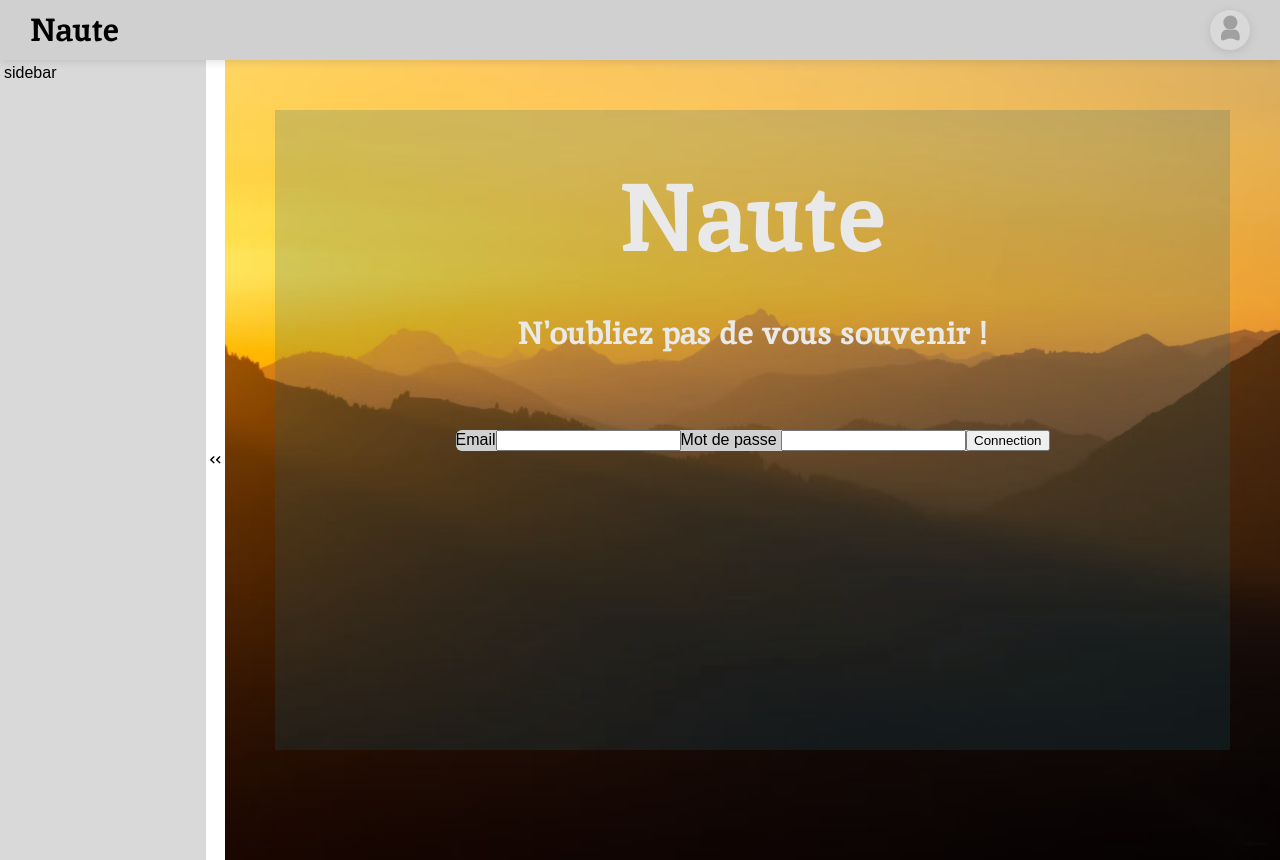
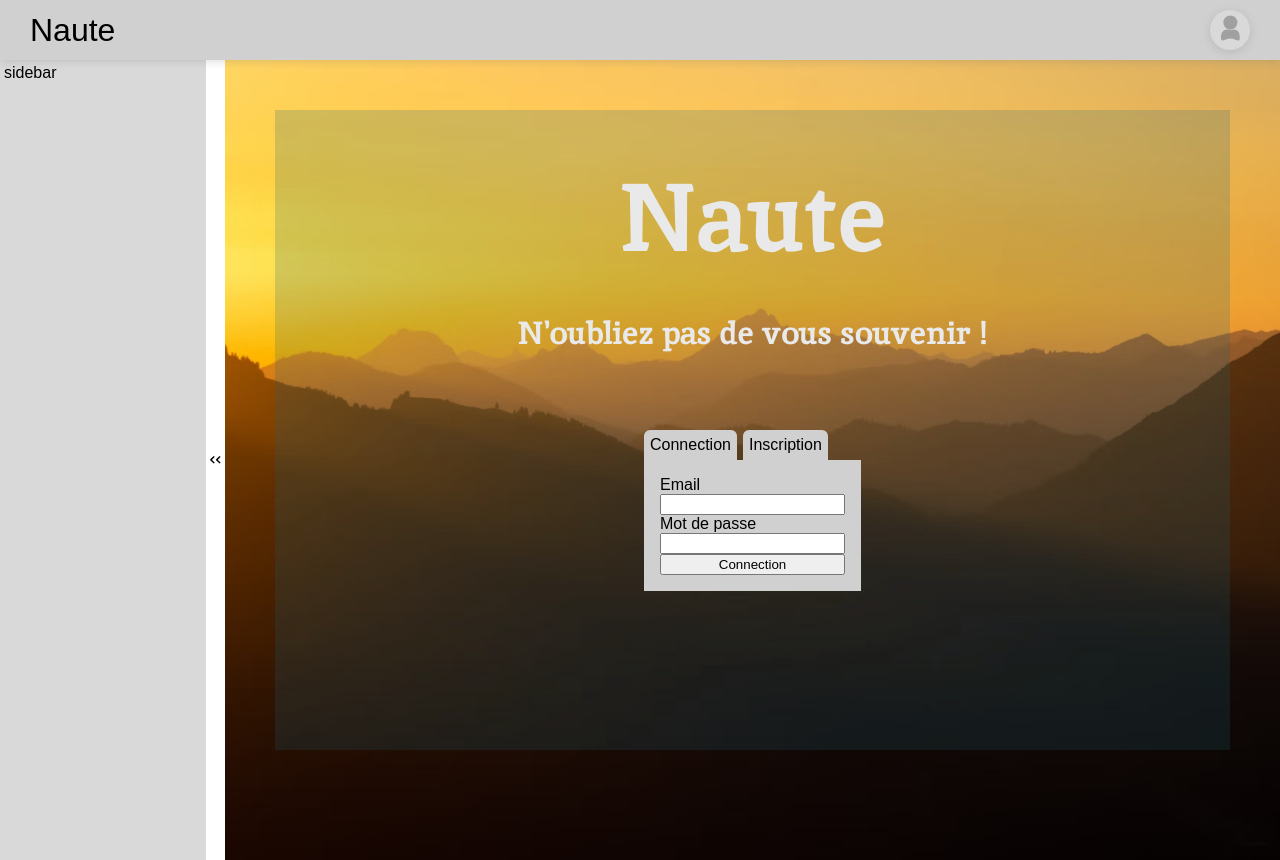
Before and after one commit to LA4/NAUTE, a React (Vite) app: page / in a window 1280 px wide. Built offline with nearby package versions, Linux system fonts and the light colour scheme; a web font is replaced by a local one.

Commit message:
Form - some css

```diff
--- /dev/null
+++ b/src/components/form/ConnectionForm.tsx
@@ -0,0 +1,14 @@
+import "./form.css";
+export function ConnectionForm() {
+  return (
+    <>
+      <form className="form-container" action="">
+        <label htmlFor="email">Email</label>
+        <input type="email" id="email" />
+        <label htmlFor="password">Mot de passe </label>
+        <input type="password" id="password" />
+        <button>Connection</button>
+      </form>
+    </>
+  );
+}
--- /dev/null
+++ b/src/components/form/form.css
@@ -0,0 +1,6 @@
+.form-container{
+    display: flex;
+    flex-direction: column;
+    background-color: var(--main);
+    padding: 1rem;
+}
--- a/src/general.css
+++ b/src/general.css
@@ -6,7 +6,7 @@
 @font-face {
     font-family: "Inika";
     src: url("/assets/componentsAssets/font/Inika-Bold.ttf");
-    font-weight: 600;
+    font-weight: 700;
 }
 
 *{box-sizing: border-box;}
--- a/src/pages/login/Login.tsx
+++ b/src/pages/login/Login.tsx
@@ -1,5 +1,6 @@
 import "./login.css";
 import header from "../../../public/assets/images/header.png";
+import { ConnectionForm } from "../../components/form/ConnectionForm";
 
 export function Login() {
   const backgroundStyle = {
@@ -16,14 +17,13 @@ export function Login() {
             <h1>Naute</h1>
             <p>N'oubliez pas de vous souvenir !</p>
           </div>
+
           <div className="login-form-container">
-            <form action="">
-              <label htmlFor="email">Email</label>
-              <input type="email" id="email" />
-              <label htmlFor="password">Mot de passe </label>
-              <input type="password" id="password" />
-              <button>Connection</button>
-            </form>
+            <div className="login-container-tabs">
+              <span className="login-tab">Connection</span>
+              <span className="login-tab">Inscription</span>
+            </div>
+            <ConnectionForm></ConnectionForm>
           </div>
         </div>
       </div>
--- a/src/pages/login/login.css
+++ b/src/pages/login/login.css
@@ -14,12 +14,12 @@
     height: 50%;
 }
 .login-title h1{
-    font-weight:600;
+    font-weight: 700;
     font-size: 6rem;
     color: var(--white);
 }
 .login-title p{
-    font-weight:600;
+    font-weight:700;
     font-size: 2rem;
     color: var(--white);
 }
@@ -28,5 +28,18 @@
     flex-direction: column;
     border-radius: 6px;
 
-    background-color: var(--main);
 }
+.login-container-tabs{
+    display: flex;
+    column-gap: 6px;
+    justify-content:flex-start;
+    width: 100%;
+    cursor: pointer;
+}
+.login-tab{
+    background-color:var(--main);
+    display: flex;
+    padding: 6px;
+    border-top-left-radius: 6px;
+    border-top-right-radius: 6px;
+}
--- a/src/partials/header/navbar.css
+++ b/src/partials/header/navbar.css
@@ -8,8 +8,10 @@
     height: 60px;
     width: 100%;
     box-shadow: var(--boxShadow);
-    font-weight: 600;
     z-index: 6;
+}
+.nav-container h1{
+    font-weight: 400;
 }
 .container-child{
     display: flex;
```
